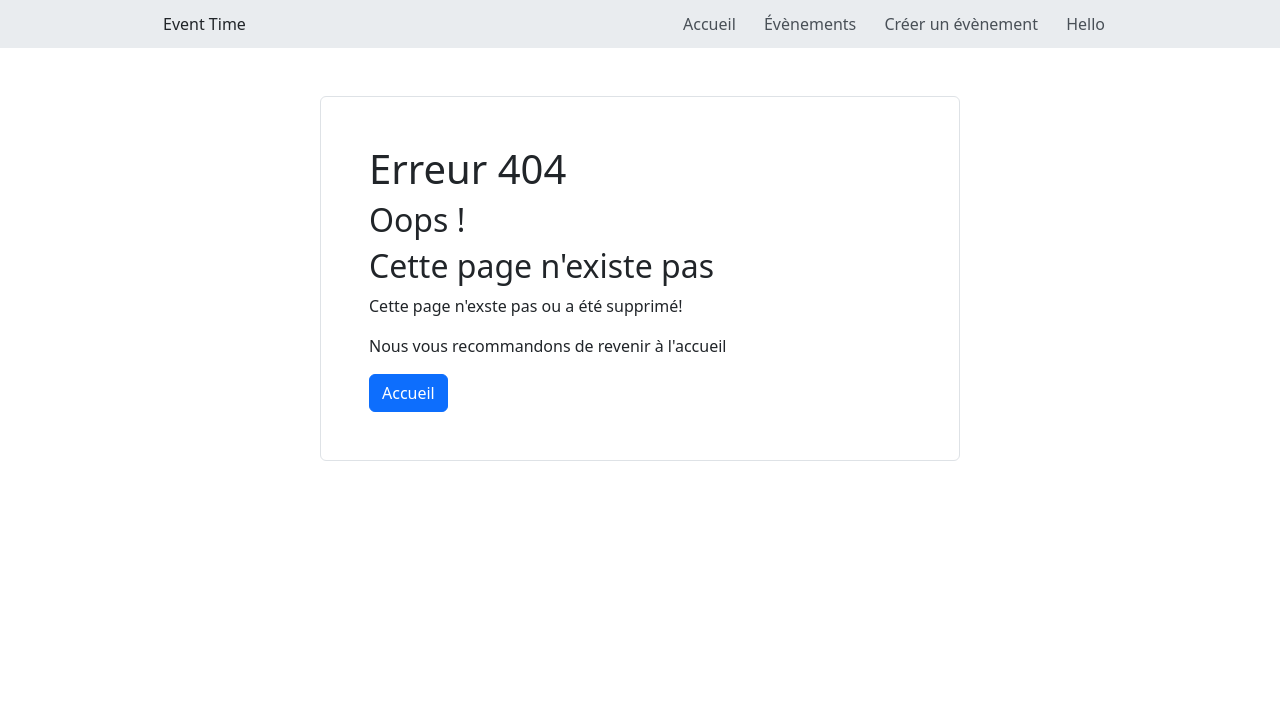
After one commit to Rpayet/Event-Time, a Symfony app: template templates/bundles/TwigBundle/Exception/error404.html.twig in a window 1280 px wide. The commit adds this page. Shown: the top 701 px of the page. Run offline with Twig, Linux system fonts and the light colour scheme; the template is opened without the code that fills it, so the values that code supplies are empty; some libraries are stand-ins or nearby versions.

Commit message:
Templates - Page 404 setup (twig-pack)

```diff
--- a/templates/base.html.twig
+++ b/templates/base.html.twig
@@ -24,7 +24,7 @@
             </div>
 
             <div class="">
-                <a class="text-dark-emphasis text-decoration-none px-2 mx-1" href="{{ path( 'app_home' ) }}">Accueil</a>
+                <a class="text-dark-emphasis text-decoration-none px-2 mx-1 " href="{{ path( 'app_home' ) }}">Accueil</a>
                 <a class="text-dark-emphasis text-decoration-none px-2 mx-1" href="{{ path( 'app_event' ) }}">Évènements</a>
                 <a class="text-dark-emphasis text-decoration-none px-2 mx-1" href="{{ path( 'app_event_create' ) }}">Créer un évènement</a>
                 <a class="text-dark-emphasis text-decoration-none px-2 mx-1" href="{{ path( 'app_hello' ) }}">Hello</a>
--- /dev/null
+++ b/templates/bundles/TwigBundle/Exception/error404.html.twig
@@ -0,0 +1,15 @@
+{% extends "base.html.twig" %}
+
+{% block title %}Erreur 404 - {{parent()}}{% endblock %}
+
+{% block body %}
+
+<div class="w-50 m-auto mt-5 p-5 border rounded">
+    <h1>Erreur 404</h1>
+    <h2>Oops !</h2>
+    <h2>Cette page n'existe pas</h2>
+    <p>Cette page n'exste pas ou a été supprimé!</p>
+    <p>Nous vous recommandons de revenir à l'accueil</p>
+    <a class="btn btn-primary" href="{{path('app_home')}}">Accueil</a>
+</div>
+{% endblock %}
```
